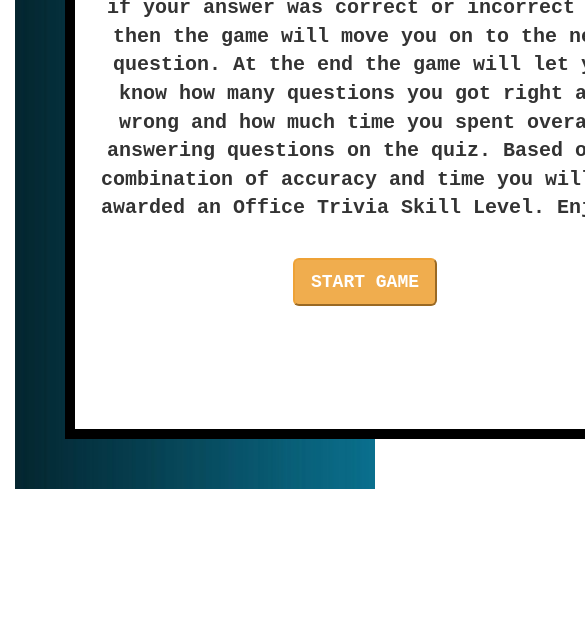
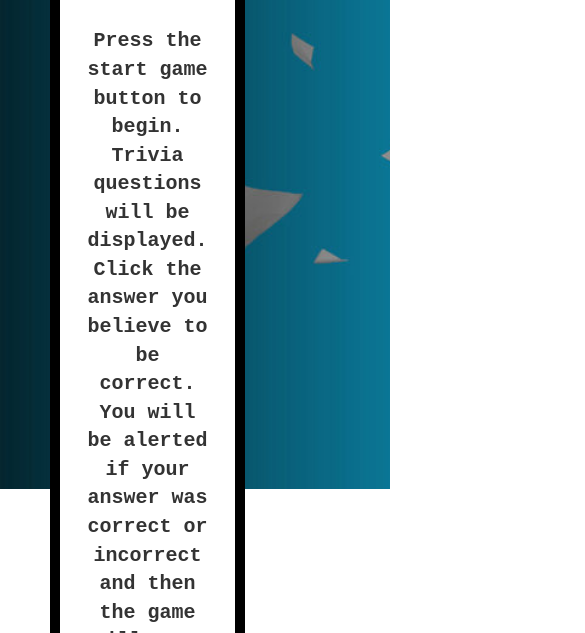
Before and after one commit to 901david/TriviaGame, a plain HTML site: page index.html in a window 390 px wide. Shown: the part 211-844 px from the top of the page, 585 px wide, since content can reach past the window. Drawn offline with nearby package versions, Linux system fonts and the light colour scheme.

Commit message:
Added mobiel responsiveness

```diff
--- a/assets/css/style.css
+++ b/assets/css/style.css
@@ -4,8 +4,6 @@
 	height: 700px;
 }
 #firstRow {
-	width:600px;
-	height:650px;
 	background-color: white;
 	border:10px solid black;
 	margin-left: 50px;
@@ -51,6 +49,7 @@ width:350px;
 }
 button {
 	margin-top: 10px;
+	margin-bottom: 50px;
 }
 .frontImage {
 	width:50%;
--- a/index.html
+++ b/index.html
@@ -18,10 +18,10 @@
 			<div class="imageFun">
 			</div>
 		</div>
-		<div id="backG">
+		<div id="backG" class="row">
 
 			<!-- Contains top title Identifying what screen you are on -->
-			<div id="firstRow">
+			<div id="firstRow" class="col-xs-6 col-s-6 col-m-6 col-lg-6">
 
 			<!-- Contains the starting image for when the question is beign displayed -->
 			<div id="imageRow">
```
